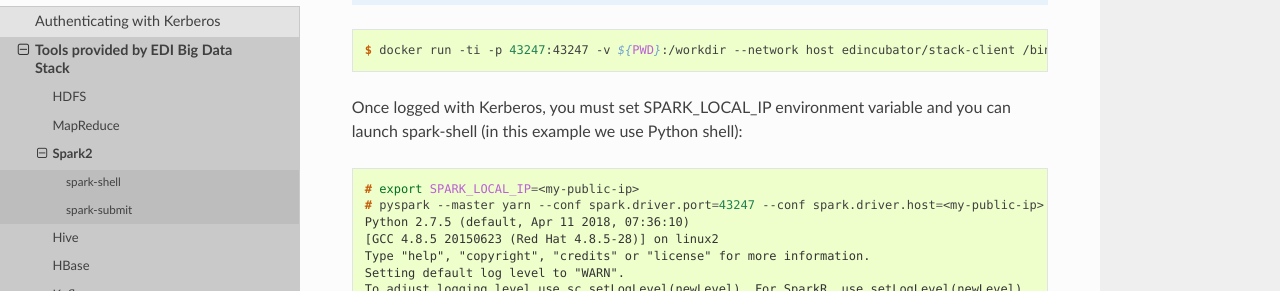
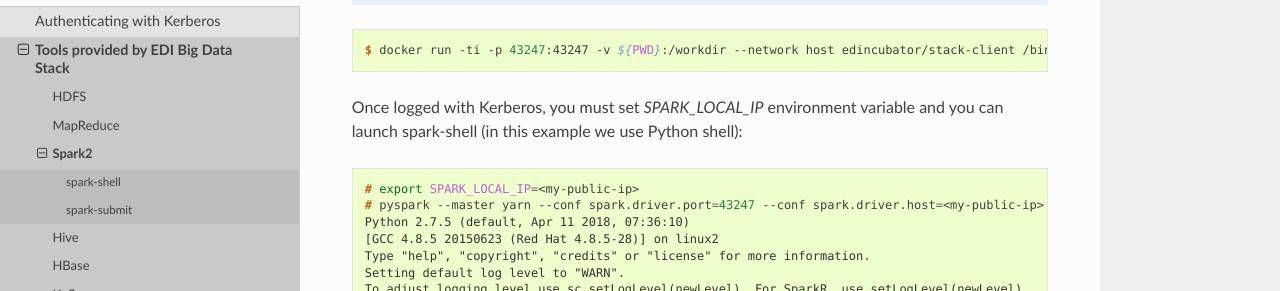
Before and after one commit to edincubator/edi-doc, a Sphinx documentation site: the page built from source/big-data-stack/tools/spark2.rst, in a window 1280 px wide and 900 px high, scrolled down 884 px. Shown: the part 160-451 px from the top of the window. Built offline with Sphinx 7.4.7 and the Read the Docs theme 2.0.0, drawn with Linux system fonts in a browser that asks for light colours.

Commit message:
Fixing a typo

```diff
--- a/source/big-data-stack/tools/spark2.rst
+++ b/source/big-data-stack/tools/spark2.rst
@@ -50,7 +50,7 @@ Big Data Stack docker image with the following parameters:
 
   $ docker run -ti -p 43247:43247 -v ${PWD}:/workdir --network host edincubator/stack-client /bin/bash
 
-Once logged with Kerberos, you must set SPARK_LOCAL_IP environment variable and
+Once logged with Kerberos, you must set `SPARK_LOCAL_IP` environment variable and
 you can launch spark-shell (in this example we use Python shell):
 
 .. code-block:: console
```
